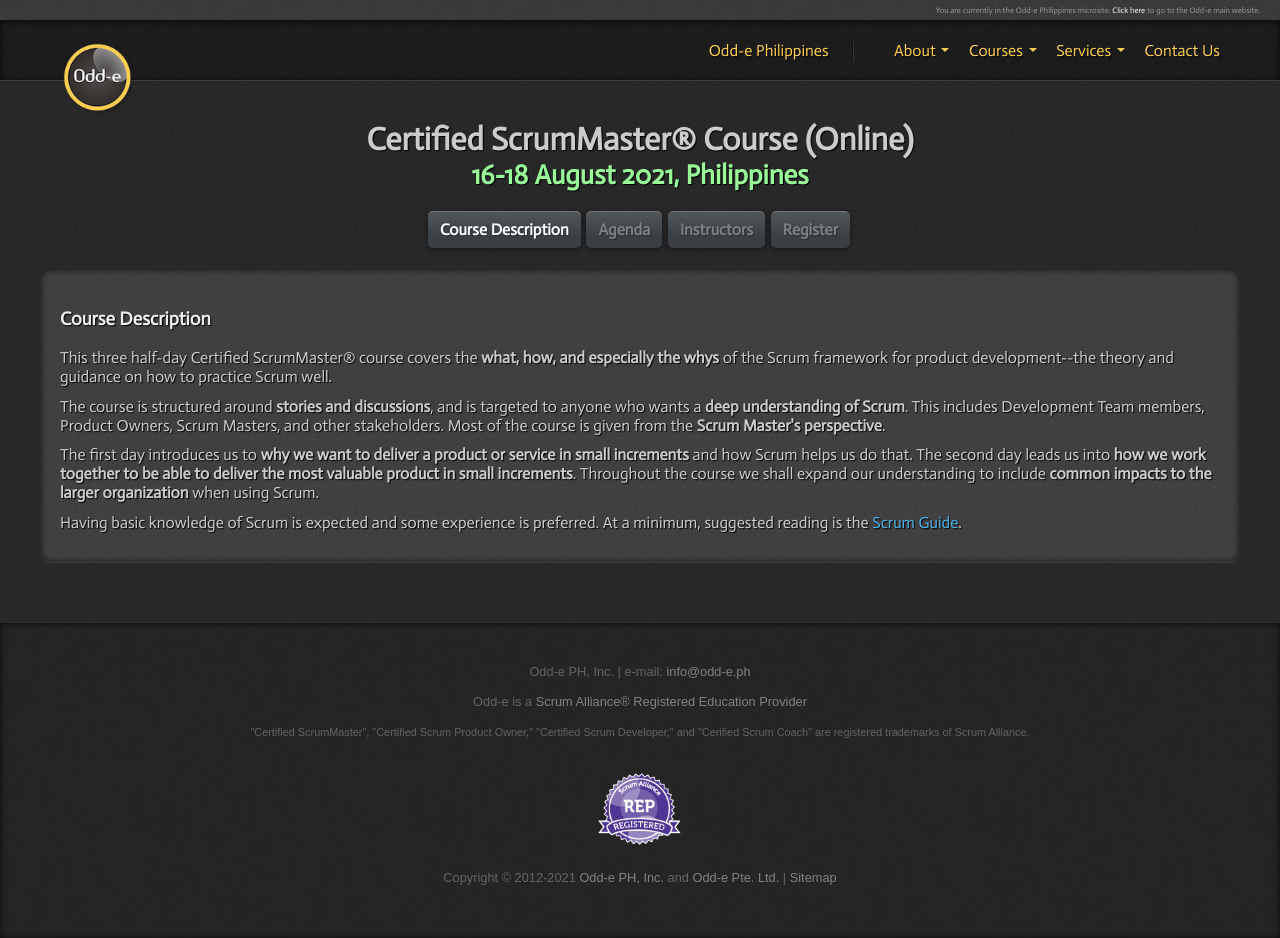
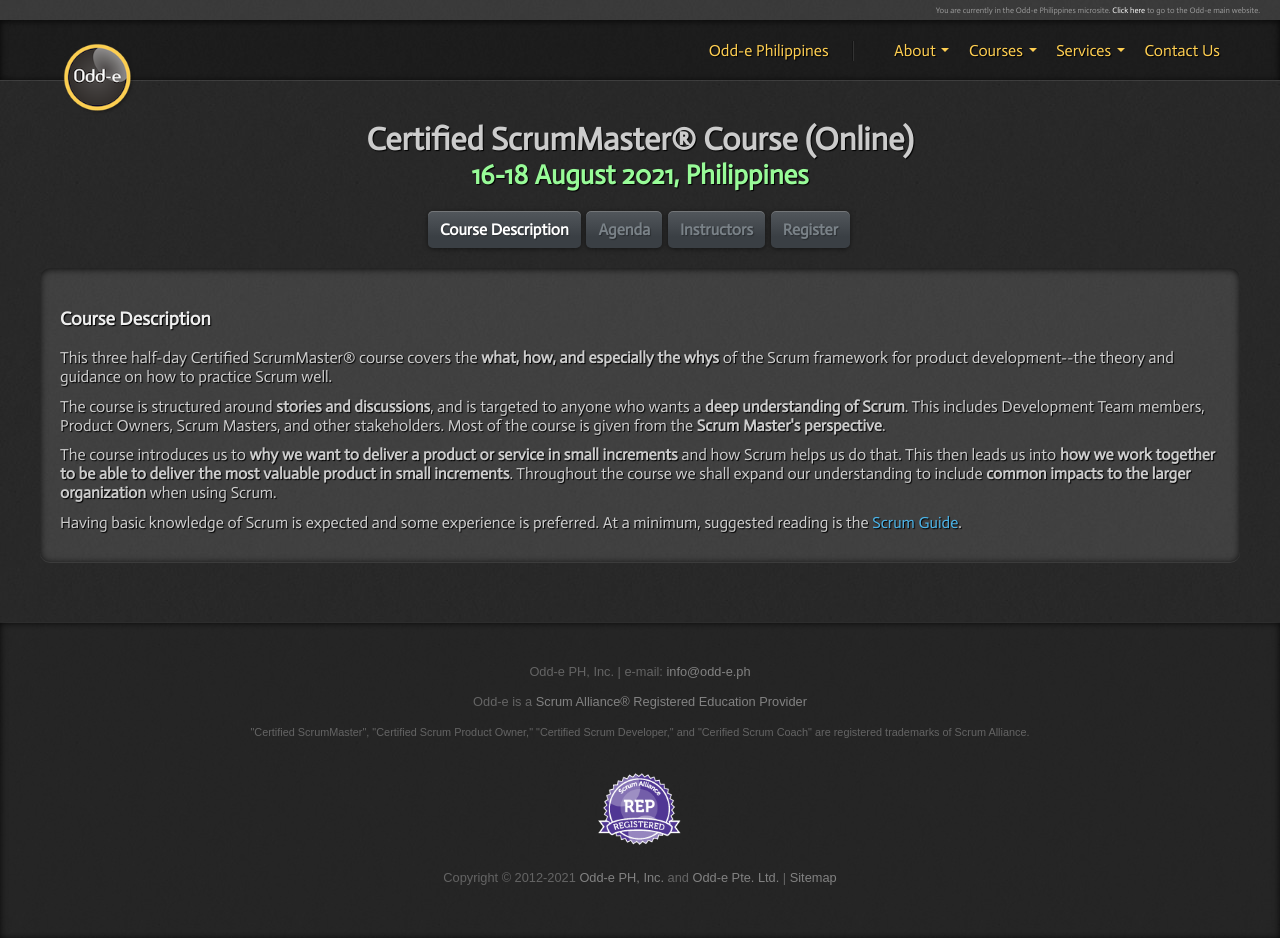
Before and after one commit to nerds-odd-e/odd-e.ph, a Jekyll site: the page built from _posts/2021-08-16-certified-scrum-master.html, in a window 1280 px wide. Built offline with Jekyll 4.4.1, drawn with Linux system fonts in a browser that asks for light colours.

Commit message:
First and second day

```diff
--- a/_posts/2021-08-16-certified-scrum-master.html
+++ b/_posts/2021-08-16-certified-scrum-master.html
@@ -35,7 +35,7 @@
 
     <p>The course is structured around <strong>stories and discussions</strong>, and is targeted to anyone who wants a <strong>deep understanding of Scrum</strong>.  This includes Development Team members, Product Owners, Scrum Masters, and other stakeholders.  Most of the course is given from the <strong>Scrum Master's perspective</strong>.</p>
 
-    <p>The first day introduces us to <strong>why we want to deliver a product or service in small increments</strong> and how Scrum helps us do that.  The second day leads us into <strong>how we work together to be able to deliver the most valuable product in small increments</strong>.  Throughout the course we shall expand our understanding to include <strong>common impacts to the larger organization</strong> when using Scrum.</p>
+    <p>The course introduces us to <strong>why we want to deliver a product or service in small increments</strong> and how Scrum helps us do that.  This then leads us into <strong>how we work together to be able to deliver the most valuable product in small increments</strong>.  Throughout the course we shall expand our understanding to include <strong>common impacts to the larger organization</strong> when using Scrum.</p>
 
     <p>Having basic knowledge of Scrum is expected and some experience is preferred.  At a minimum, suggested reading is the <a href="https://www.scrumguides.org/scrum-guide.html">Scrum Guide</a>.</p>
   </div>
```
